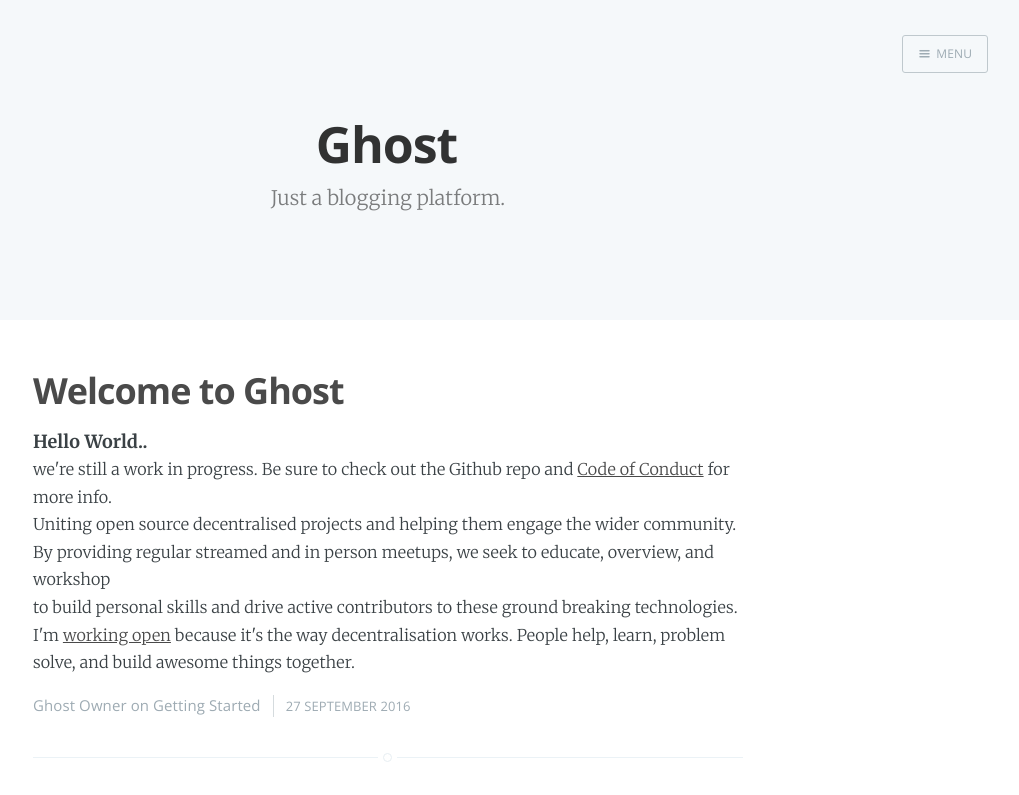
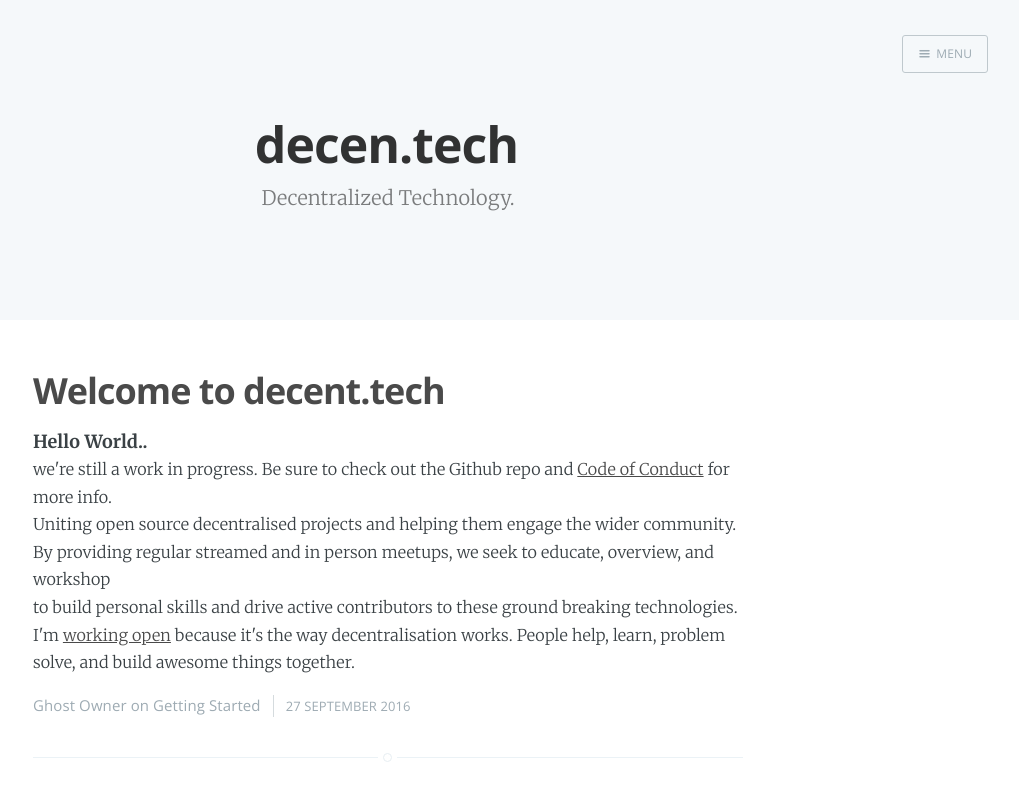
Before and after one commit to decentech/decentech.github.io, a plain HTML site: page index.html in a window 1280 px wide. Shown: the top 795 px of the page, without its empty margins (252-1271 px from the left). Drawn offline with nearby package versions, Linux system fonts and the light colour scheme.

Commit message:
editing out ghost title and links

```diff
--- a/index.html
+++ b/index.html
@@ -5,7 +5,7 @@
     <meta http-equiv="X-UA-Compatible" content="IE=edge">
 
     <title>decen.tech</title>
-    <meta name="description" content="Just a blogging platform.">
+    <meta name="description" content="Decentralized Technology.">
 
     <meta name="HandheldFriendly" content="True">
     <meta name="viewport" content="width=device-width, initial-scale=1.0">
@@ -47,7 +47,7 @@
     </script>
 
     <meta name="generator" content="Ghost 0.11">
-    <link rel="alternate" type="application/rss+xml" title="Ghost" href="http://my-ghost-blog.com/rss/">
+    <link rel="alternate" type="application/rss+xml" title="decen.tech" href="http://decen.tech/rss/">
 </head>
 <body class="home-template nav-closed">
 
@@ -57,9 +57,9 @@
         <span class="hidden">Close</span>
     </a>
     <ul>
-            <li class="nav-home nav-current" role="presentation"><a href="http://my-ghost-blog.com/">Home</a></li>
+            <li class="nav-home nav-current" role="presentation"><a href="http://decen.tech/">Home</a></li>
     </ul>
-        <a class="subscribe-button icon-feed" href="http://my-ghost-blog.com/rss/">Subscribe</a>
+        <a class="subscribe-button icon-feed" href="http://decen.tech/rss/">Subscribe</a>
 </div>
 <span class="nav-cover"></span>
 
@@ -74,8 +74,8 @@
     </nav>
     <div class="vertical">
         <div class="main-header-content inner">
-            <h1 class="page-title">Ghost</h1>
-            <h2 class="page-description">Just a blogging platform.</h2>
+            <h1 class="page-title">decen.tech</h1>
+            <h2 class="page-description">Decentralized Technology.</h2>
         </div>
     </div>
     <a class="scroll-down icon-arrow-left" href="index.html#content" data-offset="-45"><span class="hidden">Scroll Down</span></a>
@@ -92,7 +92,7 @@
 
 <article class="post tag-getting-started">
     <header class="post-header">
-        <h2 class="post-title"><a href="welcome-to-ghost/">Welcome to Ghost</a></h2>
+        <h2 class="post-title"><a href="welcome-to-decentech/">Welcome to decent.tech</a></h2>
     </header>
     <section class="post-excerpt">
         <strong>Hello World..</strong>
```
